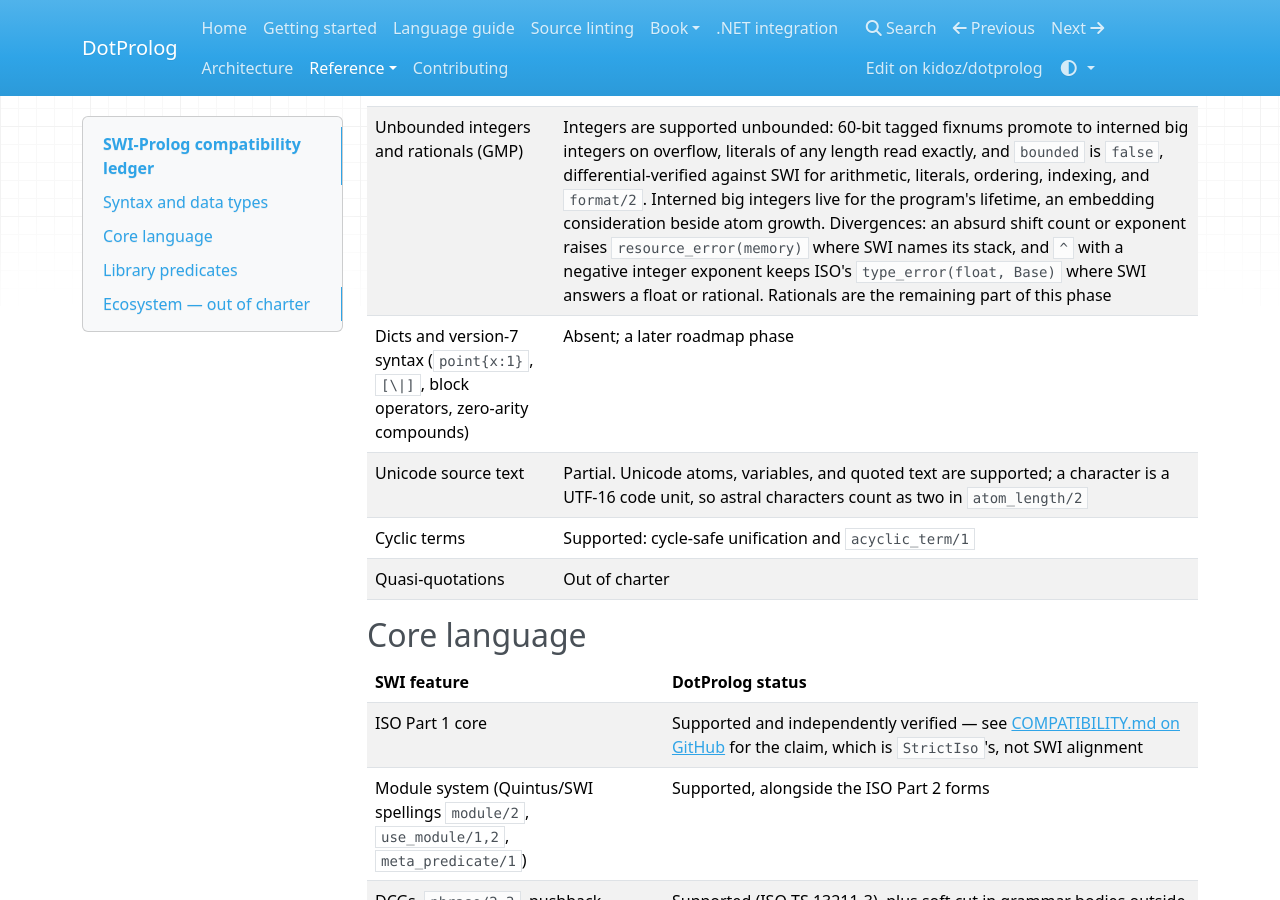
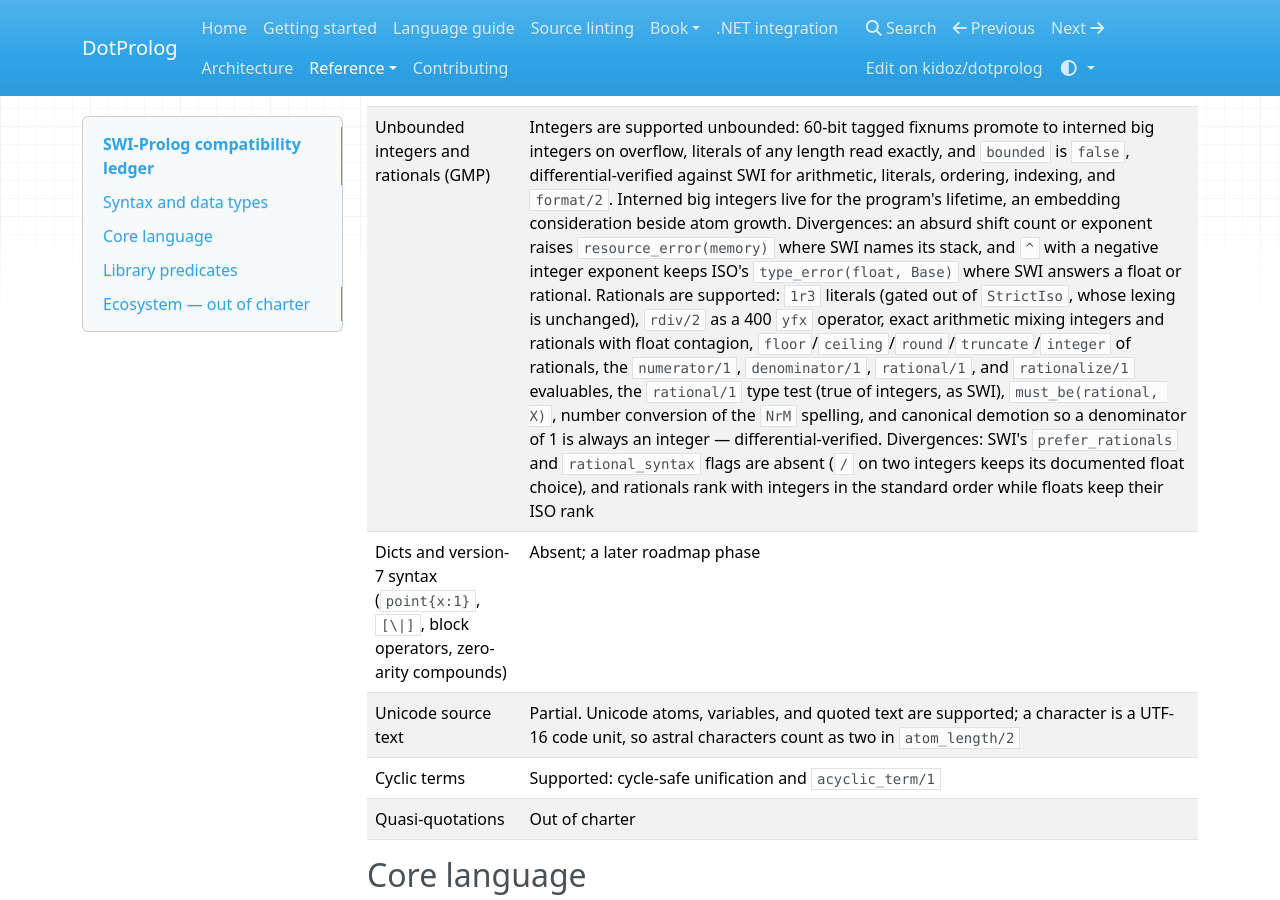
Before and after one commit to kidoz/dotprolog, an MkDocs documentation site: the page built from docs/reference/swi-compatibility.md, in a window 1280 px wide and 900 px high, scrolled down 701 px. Built offline with MkDocs 1.6.1, drawn with Linux system fonts in a browser that asks for light colours; nearby versions of some CDN libraries.

Commit message:
Record rationals in the ledger and changelog

```diff
--- a/docs/reference/swi-compatibility.md
+++ b/docs/reference/swi-compatibility.md
@@ -17,7 +17,7 @@ a corpus of ledger goals against SWI-Prolog itself and asserts the outputs agree
 |---|---|
 | `double_quotes` values `codes`, `chars`, `atom`, `string` | Supported. ISO leaves the initial value implementation defined; `Modern` starts at `chars`, other modes at `codes`, and the initial value can be moved with the `DotPrologFlags` project property or `dotnet prolog --flag`. The `string` value is an extension gated out of `StrictIso` (flag, directive, and override alike), and no mode defaults to it — SWI's `string` default is its best-known ISO departure |
 | String type and `"..."` strings | Supported: a distinct interned term — `string/1` true, `atom/1` false, `atomic/1` true, unification by identity, `write/1` bare text, `writeq/1` as `"..."` with ISO escapes. Standard order follows SWI 10 **as probed** — strings sort after numbers and before atoms, although SWI's manual still documents the older `Atom < String` order. Interned strings live for the program's lifetime, an embedding consideration beside atom growth |
-| Unbounded integers and rationals (GMP) | Integers are supported unbounded: 60-bit tagged fixnums promote to interned big integers on overflow, literals of any length read exactly, and `bounded` is `false`, differential-verified against SWI for arithmetic, literals, ordering, indexing, and `format/2`. Interned big integers live for the program's lifetime, an embedding consideration beside atom growth. Divergences: an absurd shift count or exponent raises `resource_error(memory)` where SWI names its stack, and `^` with a negative integer exponent keeps ISO's `type_error(float, Base)` where SWI answers a float or rational. Rationals are the remaining part of this phase |
+| Unbounded integers and rationals (GMP) | Integers are supported unbounded: 60-bit tagged fixnums promote to interned big integers on overflow, literals of any length read exactly, and `bounded` is `false`, differential-verified against SWI for arithmetic, literals, ordering, indexing, and `format/2`. Interned big integers live for the program's lifetime, an embedding consideration beside atom growth. Divergences: an absurd shift count or exponent raises `resource_error(memory)` where SWI names its stack, and `^` with a negative integer exponent keeps ISO's `type_error(float, Base)` where SWI answers a float or rational. Rationals are supported: `1r3` literals (gated out of `StrictIso`, whose lexing is unchanged), `rdiv/2` as a 400 `yfx` operator, exact arithmetic mixing integers and rationals with float contagion, `floor`/`ceiling`/`round`/`truncate`/`integer` of rationals, the `numerator/1`, `denominator/1`, `rational/1`, and `rationalize/1` evaluables, the `rational/1` type test (true of integers, as SWI), `must_be(rational, X)`, number conversion of the `NrM` spelling, and canonical demotion so a denominator of 1 is always an integer — differential-verified. Divergences: SWI's `prefer_rationals` and `rational_syntax` flags are absent (`/` on two integers keeps its documented float choice), and rationals rank with integers in the standard order while floats keep their ISO rank |
 | Dicts and version-7 syntax (`point{x:1}`, `[\|]`, block operators, zero-arity compounds) | Absent; a later roadmap phase |
 | Unicode source text | Partial. Unicode atoms, variables, and quoted text are supported; a character is a UTF-16 code unit, so astral characters count as two in `atom_length/2` |
 | Cyclic terms | Supported: cycle-safe unification and `acyclic_term/1` |
```
Also changed, not shown: CHANGELOG.md (+9 -0 lines), docs/language-guide.md (+1 -1 lines).
